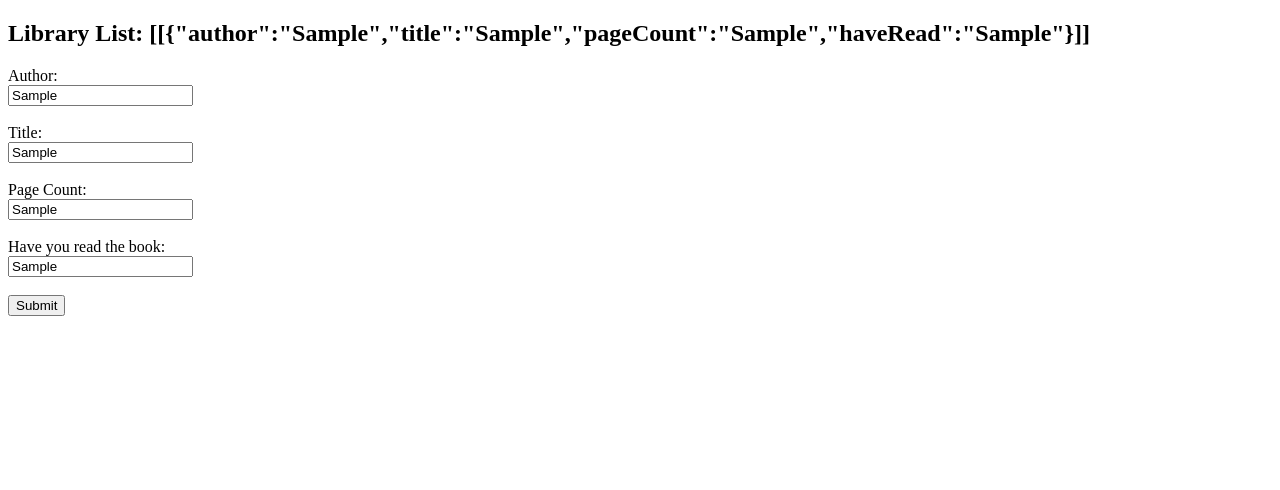
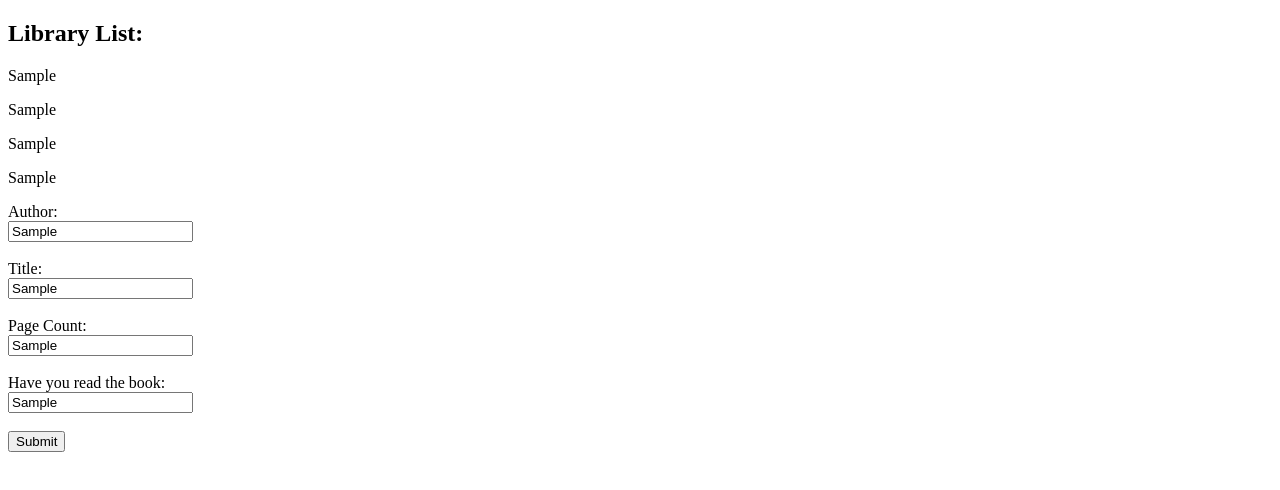
Before and after one commit to MortalChris/Library_Project, a plain HTML site: page index.html in a window 1280 px wide. Both pictures are taken after typing "Sample", "Sample", "Sample", "Sample" into the empty fields and a click on the input "Submit". Drawn offline with Linux system fonts and the light colour scheme.

Commit message:
Shows created elements but iterates entire array

```diff
--- a/app.js
+++ b/app.js
@@ -10,7 +10,7 @@ function Book(author, title, pageCount, haveRead) {//Constrctor function
 };
 
 function pushLibrary(parameter){//takes an object and pushes it to library
-    myLibrary.push([parameter]);
+    myLibrary.push(parameter);
     console.log(myLibrary);
 };
 
@@ -20,6 +20,7 @@ function addBookToLibrary() {//Adds html inputs to a new object
     let titleEl = document.getElementById("title").value;
     let pageCountEl = document.getElementById("pageCount").value;
     let haveReadEl = document.getElementById("haveRead").value;
+    // let increment = increment + 1;                            <-------Was trying to find way to increment/differentiate names of new bjects
     let newBook = new Book(authorEl, titleEl, pageCountEl, haveReadEl);
     console.log(newBook);
     pushLibrary(newBook);
@@ -28,7 +29,35 @@ function addBookToLibrary() {//Adds html inputs to a new object
 
 function displayLibrary(){//Puts library array into text onscreen
     let libraryList = document.getElementById("libraryList");
-    libraryList.textContent = JSON.stringify(myLibrary);
+    for (let i = 0; i < myLibrary.length; i += 1) {
+
+        //Create div to house library list elements in html
+        const bookDiv = document.createElement("div");
+            bookDiv.classList.add('book-container');
+            bookDiv.setAttribute('data-index', i);//IDK whats the purpose of this
+        //Create author paragraph html element
+        const authorP = document.createElement("p");
+            authorP.textContent = myLibrary[i].author;
+            bookDiv.appendChild(authorP);
+        //Create title paragraph html element
+        const titleP = document.createElement("p");
+            titleP.textContent = myLibrary[i].title;
+            bookDiv.appendChild(titleP);
+        //Create page count paragraph html element
+        const pageCountP = document.createElement("p");
+            pageCountP.textContent = myLibrary[i].pageCount;
+            bookDiv.appendChild(pageCountP);
+         //Create have read paragraph html element
+        const haveReadP = document.createElement("p");
+            haveReadP.textContent = myLibrary[i].haveRead;
+            bookDiv.appendChild(haveReadP);
+
+        // const testP = document.createElement("p");
+        //     testP.textContent = myLibrary[0].haveRead;
+        //     bookDiv.appendChild(testP);
+        libraryList.appendChild(bookDiv);
+    };
+    console.log(myLibrary[0].haveRead);
 };
 
 
@@ -36,5 +65,5 @@ function displayLibrary(){//Puts library array into text onscreen
 function start(){//Begins process
     addBookToLibrary();
     displayLibrary();
-    return false;
+    return false;   //Tells the site to not reload page on submit
 };
--- a/index.html
+++ b/index.html
@@ -9,8 +9,9 @@
 </head>
 <body>
     <div id="container">
-        <div id="libraries">
-            <h2>Library List: <span id="libraryList"></span></h2>
+        <div id="libraryList">
+            <h2>Library List: </h2>
+
         </div>
         <div id="forms">
             <form id="bookSubmit" onsubmit="return start()">
```
